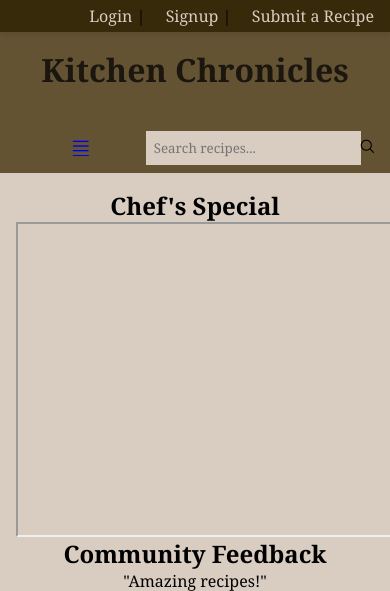
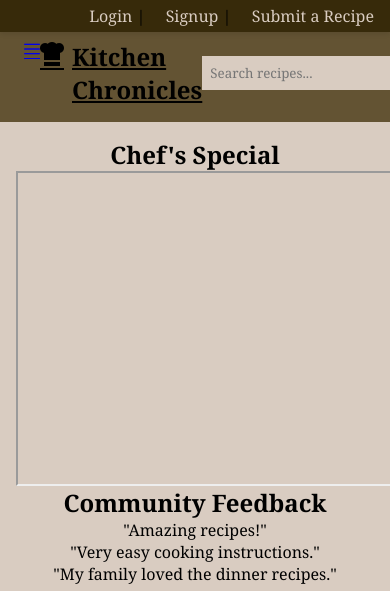
Before and after one commit to JasmineBarber-Gray/L6SD_26T1_RecipesApp_Django_Jasmine_Barber-Gray, a Django app: page / in a window 390 px wide; the page is wider, and only the part inside the window is pictured. Shown: the top 591 px of that part. Run offline with Django 5.2, Linux system fonts and the light colour scheme; some libraries are stand-ins or nearby versions.

Commit message:
Added logo and reframed the hamburger menu

```diff
--- a/recipes/forms.py
+++ b/recipes/forms.py
@@ -6,7 +6,6 @@ class recipeform(forms.ModelForm):
         model = Recipe
         fields = [
             'title',
-            'author',
             'category',
             'image',
             'description',
--- a/recipes/static/recipes/style.css
+++ b/recipes/static/recipes/style.css
@@ -59,7 +59,7 @@ body {
 }
 
 /*Header*/
-header {
+.header {
     margin-top: 1rem;
     background: #635333;
     color: rgb(27, 22, 14);
@@ -69,14 +69,23 @@ header {
     box-shadow: none;
 }
 
+.logo {
+    font-size: 1.5rem;
+    font-weight: bold;
+    display: flex;
+    gap: 0.5rem;
+    color: black;
+    list-style: none;
+}
 
 /*Navbar container*/
 .navbar {
+  margin-top: 1.5rem;
   display: flex;
-  justify-content: space-between;
-  align-items: center;
   background-color: #635333;
-  padding: 0.5rem 1rem;
+  padding: 1rem 1.5rem;
+  position: sticky;
+  top: 1.5rem;
 }
 
 /* Nav links container */
@@ -185,7 +194,7 @@ header {
     margin: 0 auto;
 }
 
-/* login and signup page styling */
+/* login, signup & Recipe submission page styling */
 /*both login and signup are under auth so both use the same container css*/
 .auth-container {
     max-width: 400px;
@@ -195,6 +204,7 @@ header {
     border-radius: 8px;
     box-shadow: 0 4px 8px rgba(0,0,0,0.1);
     text-align: center;
+
 }
 
 /*Footer*/
--- a/recipes/views.py
+++ b/recipes/views.py
@@ -25,6 +25,7 @@ def recipe_detail(request, id):
         "recipe": recipe
     })
 
+@login_required
 def submit_recipe(request):
     if request.method == 'POST':
         form = recipeform(request.POST, request.FILES)
--- a/templates/base.html
+++ b/templates/base.html
@@ -8,6 +8,7 @@
     <link rel="stylesheet" type="text/css" href="{% static 'recipes/style.css' %}">
     <link rel="stylesheet" href="https://cdn-uicons.flaticon.com/uicons-brands/css/uicons-brands.css">
     <link rel="stylesheet" href="https://cdn-uicons.flaticon.com/uicons-regular-rounded/css/uicons-regular-rounded.css">
+    <link rel="stylesheet" href="https://cdn-uicons.flaticon.com/uicons-solid-straight/css/uicons-solid-straight.css">
 </head>
 
 <body>
@@ -28,14 +29,17 @@
 
 </div>
 
-<header>
-    <h1>Kitchen Chronicles</h1>
-</header>
-
 <!-- Navigation Bar -->
     <nav class="navbar">
+
+        <!-- Hamburger Menu  -->
+        <a href="Javascript:void(0);" class="menu" onclick="toggleMenu()">
+            <i class="fi fi-rr-menu-burger"></i>
+        </a>
+
         <a href="{% url 'Home' %}" class="logo">
-            <i image =""></i>
+            <i class="fi fi-ss-hat-chef"></i>
+             Kitchen Chronicles
         </a>
         <ul class="nav-links">
             <li><a href="{% url 'Home' %}">Home</a></li>
@@ -43,7 +47,7 @@
             <!--Daily Recipes Dropdown button-->
             <li class="dropdown">
                 <button class="dropbtn">
-                    <a href="{% url 'Recipes' %}">Daily Recipes
+                    <a href="#">Daily Recipes
                         <i class="fi fi-rr-angle-small-down"></i>
                     </a>
                 </button>
@@ -59,7 +63,7 @@
             <!--Health & Diet Dropdown button-->
             <li class="dropdown">
                 <button class="dropbtn">
-                    <a href="">Health & Diet
+                    <a href="#">Health & Diet
                         <i class="fi fi-rr-angle-small-down"></i>
                     </a>
                 </button>
@@ -75,7 +79,7 @@
             <!--Holiday Dropdown button-->
             <li class="dropdown">
                 <button class="dropbtn">
-                    <a href="">Holiday
+                    <a href="#">Holiday
                         <i class="fi fi-rr-angle-small-down"></i>
                     </a>
                 </button>
@@ -89,11 +93,6 @@
                 </ul>
             </li>
         </ul>
-
-        <!-- Hamburger Menu  -->
-        <a href="Javascript:void(0);" class="icon" onclick="toggleMenu()">
-            <i class="fi fi-rr-menu-burger"></i>
-        </a>
 
         <!-- Search Bar -->
         <div class="search-container">
@@ -157,5 +156,12 @@
     </div>
 </footer>
 
+<script>
+function toggleMenu() {
+    const nav = document.querySelector(".nav-links");
+    nav.classList.toggle("active");
+}
+</script>
+
 </body>
 </html>
```
Also changed, not shown: db.sqlite3, media/recipes/images/Kimbap.jpg (added).
